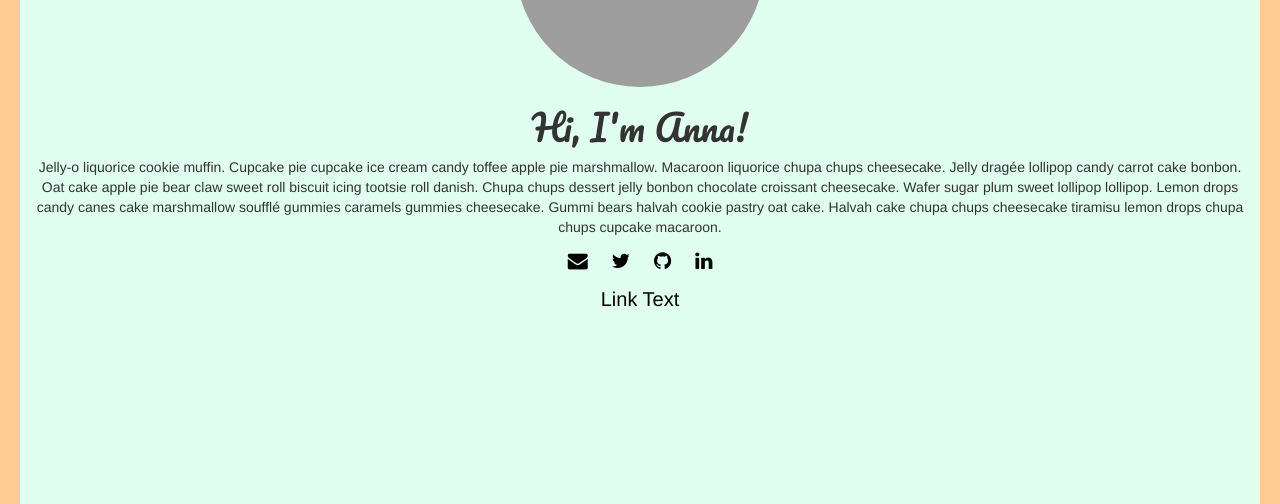
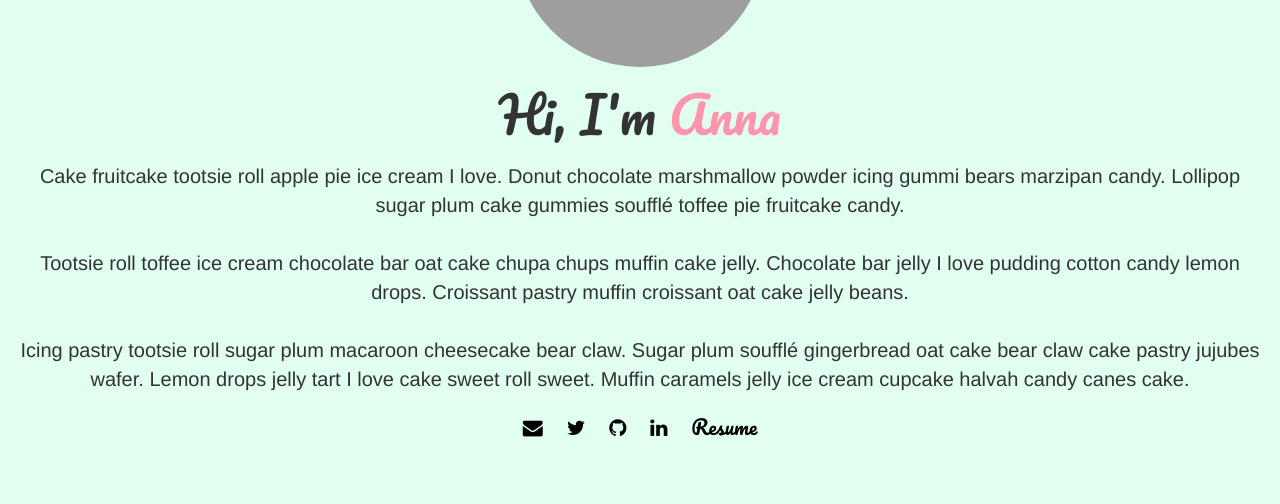
Before and after one commit to annamm77/annamw77.github.io, a plain HTML site: page index.html in a window 1280 px wide. Shown: the part 193-697 px from the top of the page. Drawn offline with nearby package versions, Linux system fonts and the light colour scheme; grey boxes are pictures that could not be loaded.

Commit message:
add mobile styling, design

```diff
--- a/index.html
+++ b/index.html
@@ -12,21 +12,24 @@
   <body>
     <div class="main">
       <img alt="a cute placeholder kitten" src="https://placekitten.com/250/250">
-        <h1>Hi, I'm Anna!</h1>
+
+      <h1>Hi, I'm <span class="name">Anna</span></h1>
+
       <p>
-          Jelly-o liquorice cookie muffin. Cupcake pie cupcake ice cream candy toffee apple pie marshmallow. Macaroon liquorice chupa chups cheesecake. Jelly dragée lollipop candy carrot cake bonbon.
-          Oat cake apple pie bear claw sweet roll biscuit icing tootsie roll danish. Chupa chups dessert jelly bonbon chocolate croissant cheesecake. Wafer sugar plum sweet lollipop lollipop.
-          Lemon drops candy canes cake marshmallow soufflé gummies caramels gummies cheesecake. Gummi bears halvah cookie pastry oat cake. Halvah cake chupa chups cheesecake tiramisu lemon drops chupa chups cupcake macaroon.
+        Cake fruitcake tootsie roll apple pie ice cream I love. Donut chocolate marshmallow powder icing gummi bears marzipan candy. Lollipop sugar plum cake gummies soufflé toffee pie fruitcake candy.
       </p>
       <p>
+        Tootsie roll toffee ice cream chocolate bar oat cake chupa chups muffin cake jelly. Chocolate bar jelly I love pudding cotton candy lemon drops. Croissant pastry muffin croissant oat cake jelly beans.
+      </p>
+      <p>
+        Icing pastry tootsie roll sugar plum macaroon cheesecake bear claw. Sugar plum soufflé gingerbread oat cake bear claw cake pastry jujubes wafer. Lemon drops jelly tart I love cake sweet roll sweet. Muffin caramels jelly ice cream cupcake halvah candy canes cake.
+      </p>
+
       <a href="#"><i class="fa fa-envelope"></i></a>
       <a href="#"><i class="fa fa-twitter"></i></a>
       <a href="https://github.com/annamw77"><i class="fa fa-github"></i></a>
       <a href="https://www.linkedin.com/in/anna-wilson-73a9954b"><i class="fa fa-linkedin"></i></a>
-        </p>
-        <p>
-          <a href="#">Link Text</a>
-        </p>
+      <a href="#">Resume</a>
     </div>
   </body>
 </html>
--- a/styles.css
+++ b/styles.css
@@ -1,15 +1,20 @@
 body {
-  overflow: hidden;
+  background-color: #e0fff0;
+  height: 100vh;
 }
 
 div.main {
-  height: 100vh;
   text-align: center;
-  background-color: #e0fff0;
-  border-style: solid;
-  border-color: #ffcb94;
-  border-width: 2rem;
   padding: 1rem;
+}
+
+.name {
+  color: #ff94ad;
+}
+
+p {
+  padding: 1rem;
+  font-size: 2rem;
 }
 
 img {
@@ -17,16 +22,41 @@ img {
 }
 
 h1 {
-  font-family: 'Pacifico', sans-serif;
+  font-family: 'Pacifico', cursive;
+  font-size: 5rem;
 }
 
 a {
-    color: black;
-    font-size: 2rem;
-    padding: 1rem;
+  font-family: 'Pacifico', cursive;
+  color: black;
+  font-size: 2rem;
+  padding: 1rem;
 }
 
 a:hover {
     color: #ffb194;
     text-decoration: none;
 }
+
+/* Mobile Styling */
+@media only screen
+and (max-device-width: 600px)
+{
+   img {
+     padding: 4rem;
+   }
+
+   h1 {
+     font-size: 10rem;
+   }
+
+   p {
+     padding: 2.5rem;
+     font-size: 4rem;
+   }
+
+   a {
+     font-size: 6rem;
+     padding: 2.5rem;
+   }
+}
```
Lines whose indentation alone changed are shown as unchanged.
